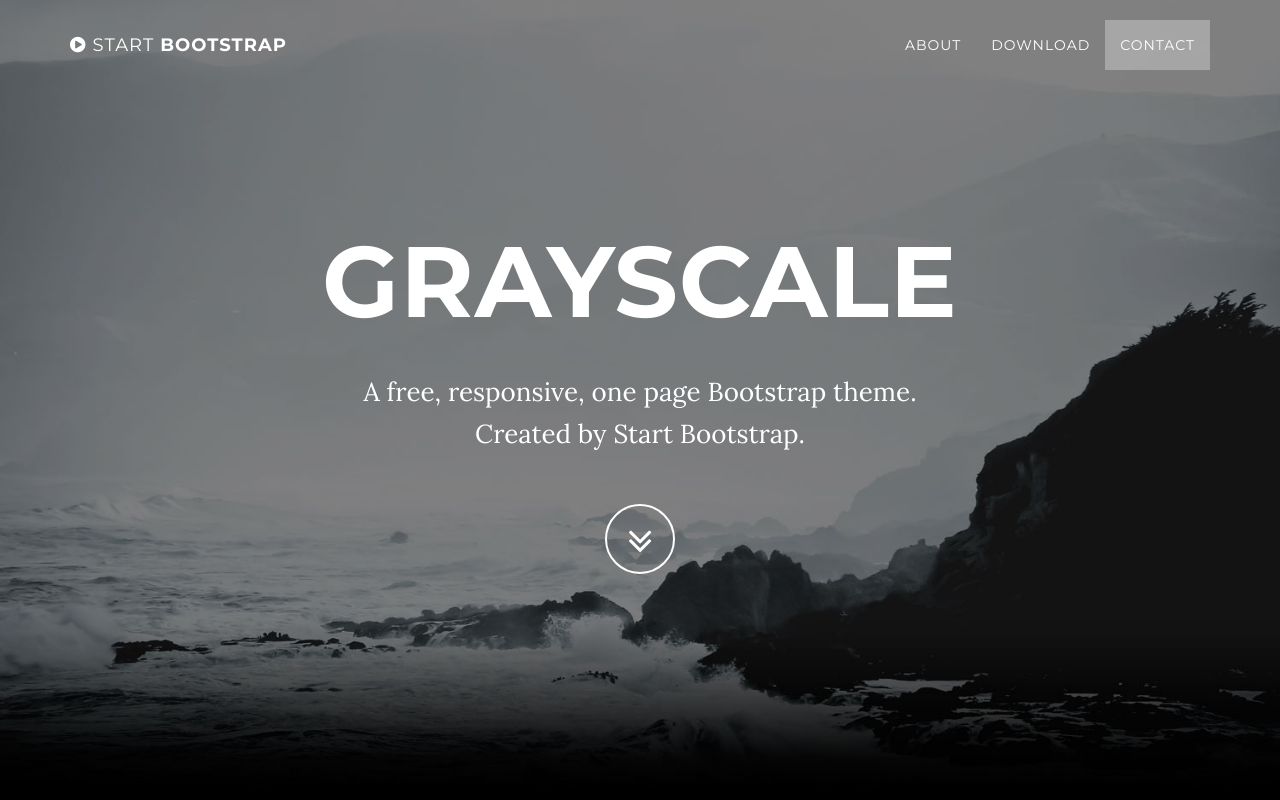
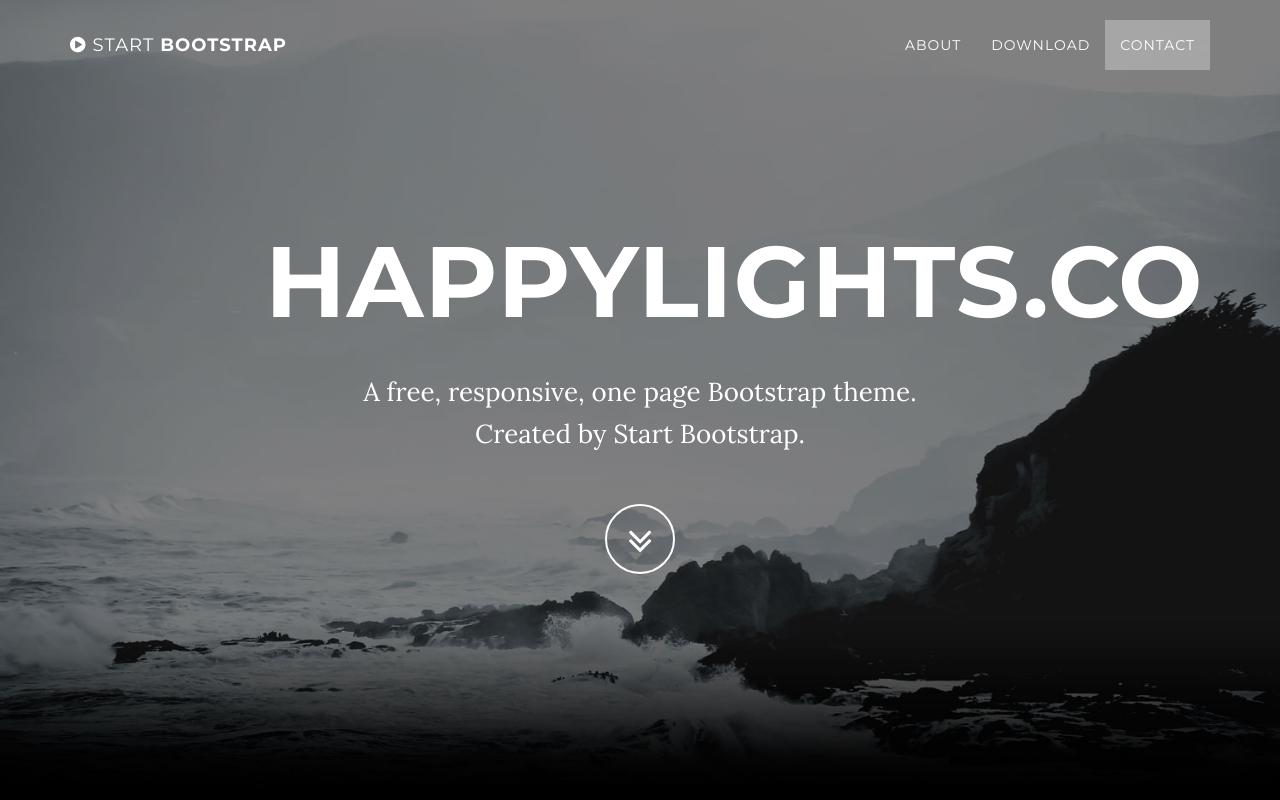
Before and after one commit to happylightsco/happylightsco, a plain HTML site: page index.html in a window 1280 px wide. Shown: the top 800 px of the page. Drawn offline with Linux system fonts and the light colour scheme; some packages are replaced by stand-ins of ours.

Commit message:
changed h1

```diff
--- a/index.html
+++ b/index.html
@@ -74,7 +74,7 @@
             <div class="container">
                 <div class="row">
                     <div class="col-md-8 col-md-offset-2">
-                        <h1 class="brand-heading">Grayscale</h1>
+                        <h1 class="brand-heading">HAPPYLIGHTS.CO</h1>
                         <p class="intro-text">A free, responsive, one page Bootstrap theme.<br>Created by Start Bootstrap.</p>
                         <a href="#about" class="btn btn-circle page-scroll">
                             <i class="fa fa-angle-double-down animated"></i>
```
